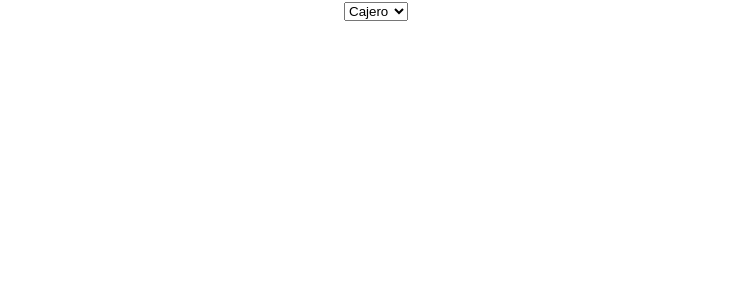
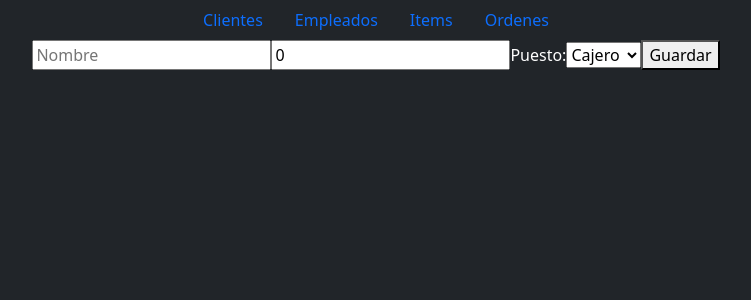
Before and after one commit to yisus-c/StarDucksReact, a React (Create React App) app: page /empleados in a window 1280 px wide. Shown: the top 300 px of the page, without its empty margins (264-1015 px from the left). Built offline with nearby package versions, Linux system fonts and the light colour scheme.

Commit message:
Feat: react router and bootstram implementationo, employee creator agregation

```diff
--- a/package.json
+++ b/package.json
@@ -6,8 +6,10 @@
     "@testing-library/jest-dom": "^5.16.4",
     "@testing-library/react": "^13.3.0",
     "@testing-library/user-event": "^13.5.0",
+    "bootstrap": "^5.2.0-beta1",
     "react": "^18.2.0",
     "react-dom": "^18.2.0",
+    "react-router-dom": "^6.3.0",
     "react-scripts": "5.0.1",
     "web-vitals": "^2.1.4"
   },
--- a/src/App.js
+++ b/src/App.js
@@ -1,10 +1,15 @@
-import logo from './logo.svg';
 import './App.css';
 import { useState, useEffect } from "react";
 import { Creator } from './components/Creator';
-
+import 'bootstrap/dist/css/bootstrap.min.css';
+import { NavBar } from './components/NavBar';
+import { BrowserRouter as Router, Routes, Route, Switch, Link} from 'react-router-dom'
+import { InterfazCliente } from './components/InterfazCliente';
+import { InterfazEmpleado } from './components/InterfazEmpleado';
+import { Home } from './components/Home';
 
 function App() {
+
   const [clientes, setClientes] = useState([]);
   const[empleados, setEmpleados] = useState([]);
   const [items, setItems] = useState([]);
@@ -25,31 +30,30 @@ function App() {
 
   useEffect(()=>{
     let dataClientes = localStorage.getItem("clientes");
-    if(dataClientes){
+    let dataEmpleados = localStorage.getItem("empleados");
+    if(dataClientes && dataEmpleados){
       setClientes(JSON.parse(dataClientes));
+      setEmpleados(JSON.parse(dataEmpleados));
     }
   }, [  ]);
 
   useEffect(() => {
-    localStorage.setItem("clientes", JSON.stringify(clientes))
-  }, [clientes]);
+    localStorage.setItem("clientes", JSON.stringify(clientes));
+    localStorage.setItem("empleados", JSON.stringify(empleados));
+  }, [clientes, empleados]);
 
-  let pagina = 2;
 
   return (
-    <div className="App">
-      {pagina===1 && (
-        <Creator tInterfaz="Clientes" addClientes={addClientes} />
+    <Router>
+      <div className="App bg-dark vh-100 text-white">
+          <NavBar />
+          <Routes>
+            <Route path="/clientes" element={<InterfazCliente addClientes={addClientes}/>} />
+            <Route path="/empleados" element={<InterfazEmpleado addEmpleados={addEmpleados}/> } />
+          </Routes>
 
-      )}
-      {pagina === 2 && (
-        <Creator tInterfaz="Empleados"/>
-      )}
-      {pagina === 3 && (
-        <Creator tInterfaz="Items"/>
-      )}
-
-    </div>
+      </div>
+    </Router>
   );
 }
 
--- a/src/components/Creator.js
+++ b/src/components/Creator.js
@@ -1,8 +1,12 @@
 import { useState } from "react";
 
-export const Creator = ({ tInterfaz, addClientes }) => {
+export const Creator = ({ tInterfaz, addClientes, addEmpleados }) => {
   const [newClientName, setNewClientName] = useState('');
   const [newClientCorreo, setNewClientCorreo] = useState('');
+  const [newEmpleadoName, setNewEmpleadoName] = useState('');
+  const [newEmpleadoSalario, setNewEmpleadoSalario] = useState(0);
+
+
 
   if (tInterfaz === "Clientes") {
     const handleSubmit = (e) => {
@@ -35,15 +39,33 @@ export const Creator = ({ tInterfaz, addClientes }) => {
     );
   }
   if (tInterfaz === "Empleados") {
-    const handleSubmit = (e) => {
-
+    const handleSubmitEmpleado = (e) => {
+      e.preventDefault();
+      addEmpleados({name: newEmpleadoName, salario: newEmpleadoSalario});
+      setNewEmpleadoName('');
+      setNewEmpleadoSalario(0);
     }
     return(
-      <form>
-        <select>
+      <form onSubmit={handleSubmitEmpleado}>
+        <input
+          type="text"
+          placeholder="Nombre"
+          value={newEmpleadoName}
+          onChange={(e) => setNewEmpleadoName(e.target.value)}
+        />
+        <input
+          type="number"
+          placeholder="Salario"
+          value={newEmpleadoSalario}
+          onChange={(e) => setNewEmpleadoSalario(e.target.valueAsNumber)}
+          step="any"
+        />
+        <label>Puesto: </label>
+        <select >
           <option value="Cajero">Cajero</option>
           <option value="Barista">Barista</option>
         </select>
+        <button>Guardar</button>
       </form>
     );
   }
@@ -53,7 +75,7 @@ export const Creator = ({ tInterfaz, addClientes }) => {
     }
     return(
       <form>
-
+        <label>Hola mundo</label>
       </form>
     )
   }
--- /dev/null
+++ b/src/components/Home.js
@@ -0,0 +1,5 @@
+export const Home = () => {
+    return(
+        <h1>Hola mundo</h1>
+    )
+}
--- /dev/null
+++ b/src/components/InterfazCliente.js
@@ -0,0 +1,9 @@
+import { useState, useEffect } from "react";
+import { Creator } from "./Creator";
+
+export const InterfazCliente = ({addClientes}) => {
+
+    return (
+        <Creator tInterfaz="Clientes" addClientes={addClientes}></Creator>
+    )
+}
--- /dev/null
+++ b/src/components/InterfazEmpleado.js
@@ -0,0 +1,7 @@
+import { Creator } from "./Creator"
+
+export const InterfazEmpleado = ({addEmpleados}) =>{
+    return(
+        <Creator tInterfaz="Empleados" addEmpleados={addEmpleados}></Creator>
+    );
+}
--- /dev/null
+++ b/src/components/NavBar.js
@@ -0,0 +1,22 @@
+import React, {Component} from 'react';
+import { Link, NavLink } from 'react-router-dom';
+
+export const NavBar = () => {
+
+    return(
+        <ul className="nav justify-content-center">
+            <li className="nav-item">
+                <NavLink to="/clientes" className="nav-link" >Clientes</NavLink>
+            </li>
+            <li className="nav-item">
+                <NavLink to="/empleados" className="nav-link" >Empleados</NavLink>
+            </li>
+            <li className="nav-item">
+                <NavLink to="/items" className="nav-link" >Items</NavLink>
+            </li>
+            <li className="nav-item">
+                <NavLink to="/ordenes" className="nav-link">Ordenes</NavLink>
+            </li>
+        </ul>
+    );
+}
```
Also changed, not shown: src/components/Interfaz.js (deleted, +0 -8 lines), 1 other file (tests, documents, lock files or other folders).
